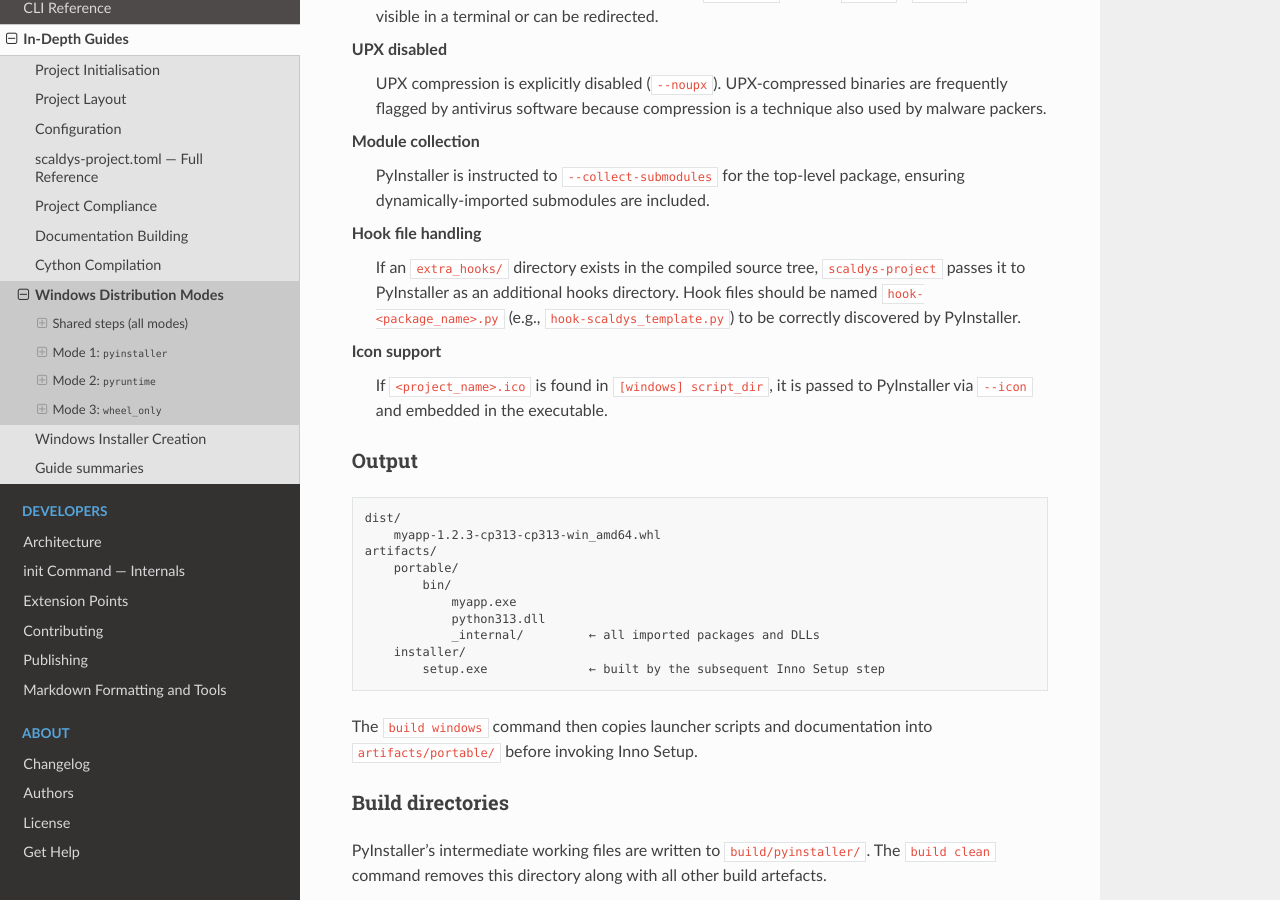
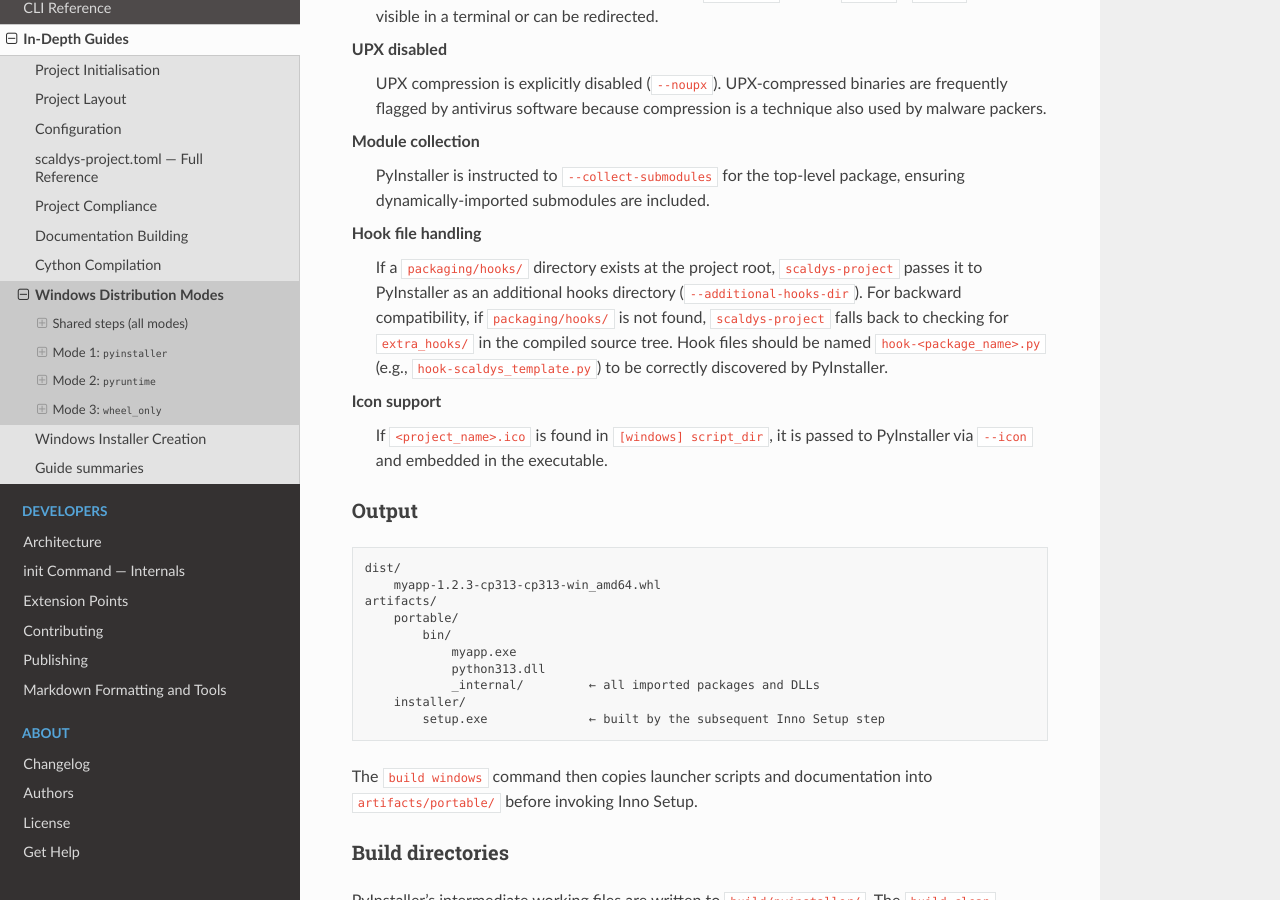
Before and after one commit to scaldys/scaldys-project, a Sphinx documentation site: the page built from docs/manual/source/users/topics/windows_exe.rst, in a window 1280 px wide and 900 px high, scrolled down 2501 px. Built offline with Sphinx 7.4.7 and the Read the Docs theme 3.1.0, drawn with Linux system fonts in a browser that asks for light colours; some of the changed text lies outside the part shown.

Commit message:
Relocate PyInstaller hooks to `packaging/hooks/` with fallback to `extra_hooks/`; update docs and version to 0.32.0.

```diff
--- a/docs/manual/source/users/cli_usage.rst
+++ b/docs/manual/source/users/cli_usage.rst
@@ -440,6 +440,7 @@ and runs the corresponding distribution pipeline:
 ``wheel_only`` mode
     1. Cython compilation (if ``compiled_modules`` is non-empty).
     2. Binary wheel built and placed in ``dist/wheels/``.
+
     No installer is created.
 
 For full details on each mode see :ref:`windows_exe`.
--- a/docs/manual/source/users/topics/project_layout.rst
+++ b/docs/manual/source/users/topics/project_layout.rst
@@ -57,6 +57,7 @@ The following layout is the recommended structure for a project using
     │       └── source/
     │           └── conf.py
     ├── packaging/
+    │   ├── hooks/                  ← PyInstaller hooks (e.g. hook-myapp.py)
     │   └── windows/                ← Windows packaging files (default location)
     │       ├── myapp.iss           ← Inno Setup script (pyinstaller/pyruntime modes)
     │       ├── myapp_commandline.bat
@@ -102,6 +103,11 @@ The directory containing Windows packaging files defaults to
 
     [windows]
     script_dir = "deploy/windows"
+
+Custom PyInstaller hooks are placed in ``packaging/hooks/`` (e.g.
+``hook-<package_name>.py``).  ``scaldys-project`` automatically passes this
+directory to PyInstaller as an additional hooks directory when building in
+``pyinstaller`` mode.
 
 Examples directory
 ------------------
--- a/docs/manual/source/users/topics/scaldys_project_toml_reference.rst
+++ b/docs/manual/source/users/topics/scaldys_project_toml_reference.rst
@@ -1,8 +1,8 @@
 .. _scaldys_project_toml_reference:
 
-**********************************
+*************************************
 scaldys-project.toml — Full Reference
-**********************************
+*************************************
 
 The annotated file below lists every available ``scaldys-project.toml`` setting in
 one place.  Each option is accompanied by an inline comment that describes
--- a/docs/manual/source/users/topics/windows_exe.rst
+++ b/docs/manual/source/users/topics/windows_exe.rst
@@ -148,10 +148,13 @@ set of options tuned for Windows distribution.
     package, ensuring dynamically-imported submodules are included.
 
 **Hook file handling**
-    If an ``extra_hooks/`` directory exists in the compiled source tree,
+    If a ``packaging/hooks/`` directory exists at the project root,
     ``scaldys-project`` passes it to PyInstaller as an additional hooks
-    directory.  Hook files should be named ``hook-<package_name>.py``
-    (e.g., ``hook-scaldys_template.py``) to be correctly discovered by
+    directory (``--additional-hooks-dir``).  For backward compatibility, if
+    ``packaging/hooks/`` is not found, ``scaldys-project`` falls back to
+    checking for ``extra_hooks/`` in the compiled source tree.  Hook files
+    should be named ``hook-<package_name>.py`` (e.g.,
+    ``hook-scaldys_template.py``) to be correctly discovered by
     PyInstaller.
 
 **Icon support**
--- a/pyproject.toml
+++ b/pyproject.toml
@@ -1,6 +1,6 @@
 [project]
 name = "scaldys-project"
-version = "0.31.1"
+version = "0.32.0"
 authors = [
   { name="Scaldys", email="scaldys@scaldys.net" },
 ]
```
Also changed, not shown: other parts of docs/manual/source/users/topics/windows_exe.rst (+1 -1 lines), 3 other files.
